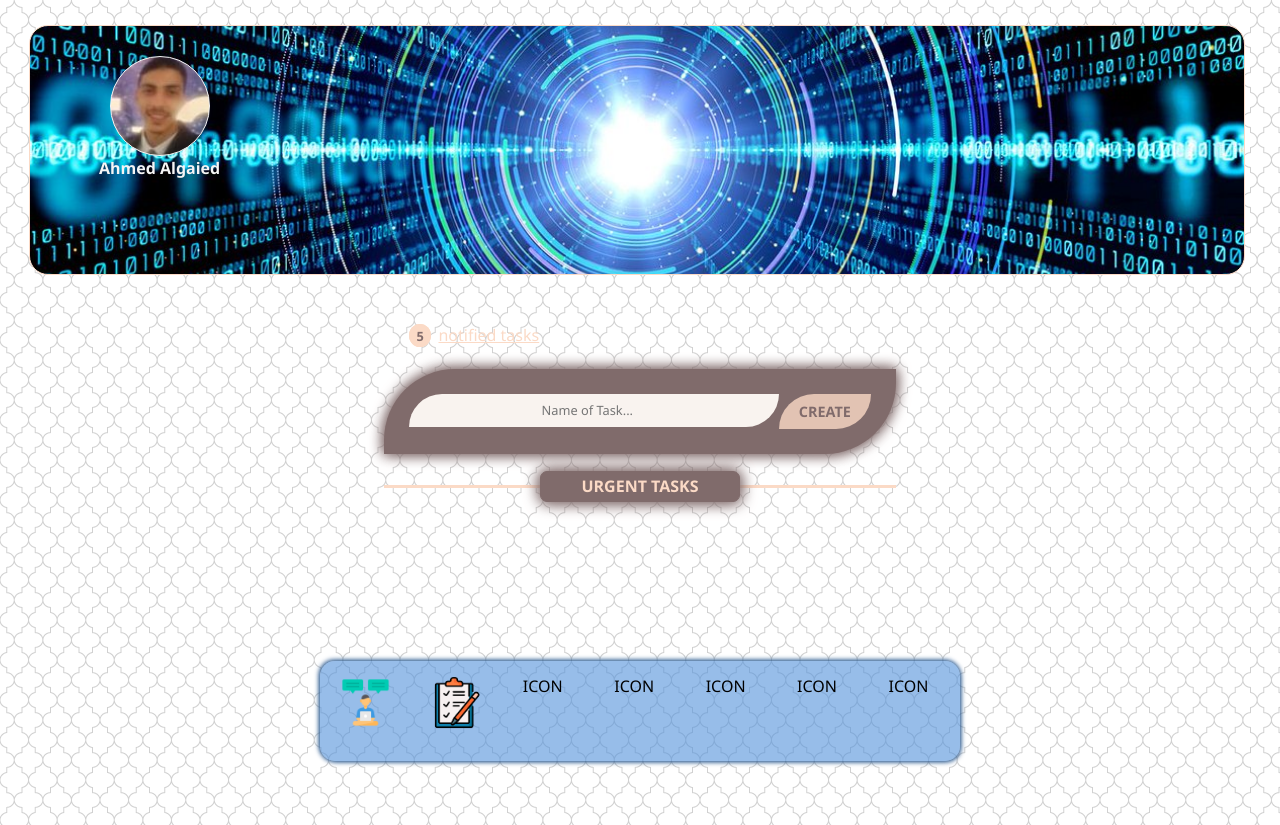
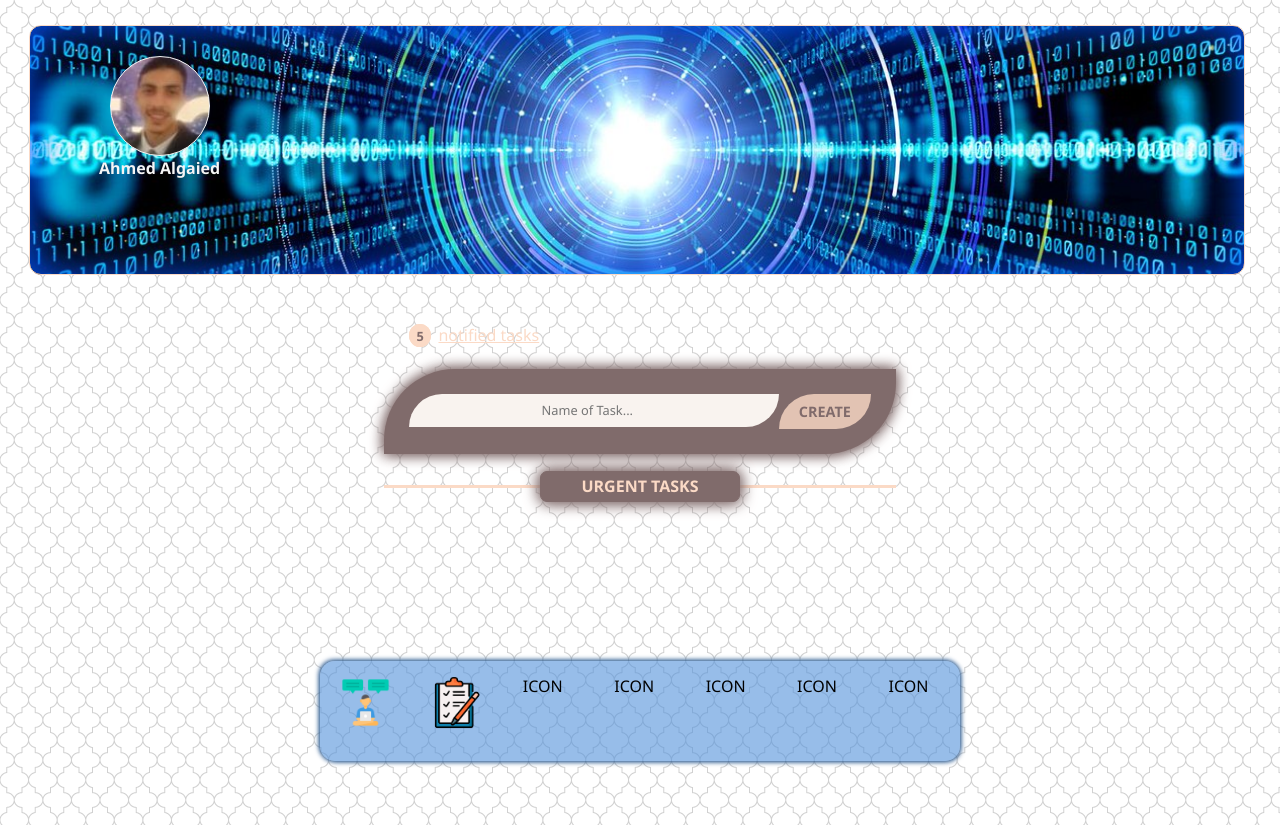
Before and after one commit to ahmedelg/Mahaamiee, a plain HTML site: page index.html in a window 1280 px wide. Drawn offline with Linux system fonts and the light colour scheme.

Commit message:
Styles of mahamiee header

```diff
--- a/css/parts/mahamiee_header.css
+++ b/css/parts/mahamiee_header.css
@@ -9,11 +9,11 @@
   background-size: cover;
   background-repeat: no-repeat;
   background-position: 0cm;
-  /* box-shadow: 1px 1px 13px #719ef9; */
+  box-shadow: inset 1px 1px 43px #0054ff;
   margin: 25px 2.2333333%;
   /* border-left: 25px solid #806b6b;
 border-right: 25px solid #806b6b; */
-  border-radius: 19px;
+  border-radius: 12px;
 }
 
 .mahamiee-header_content {}
```
